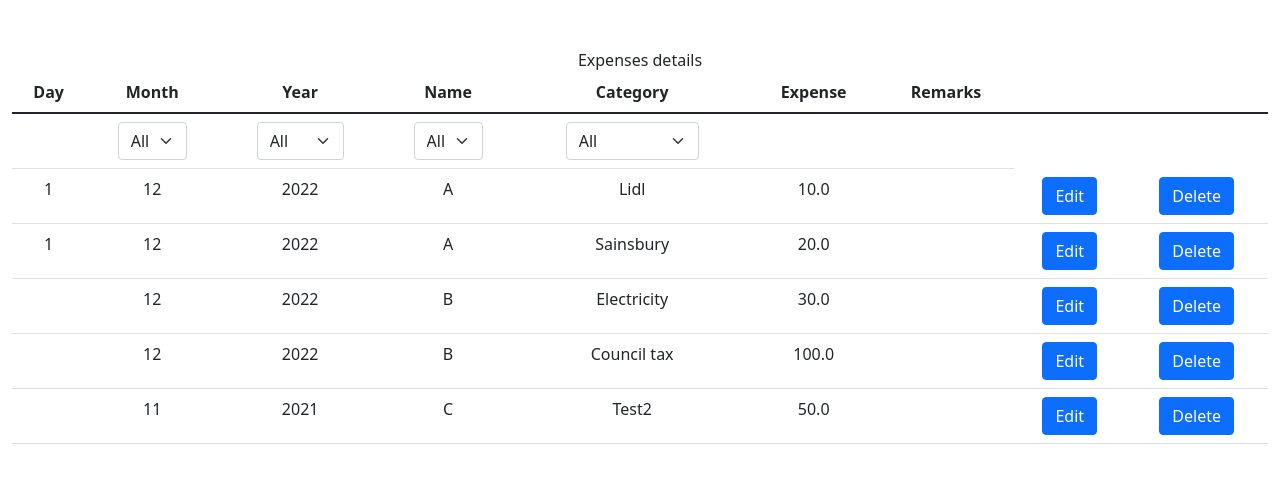
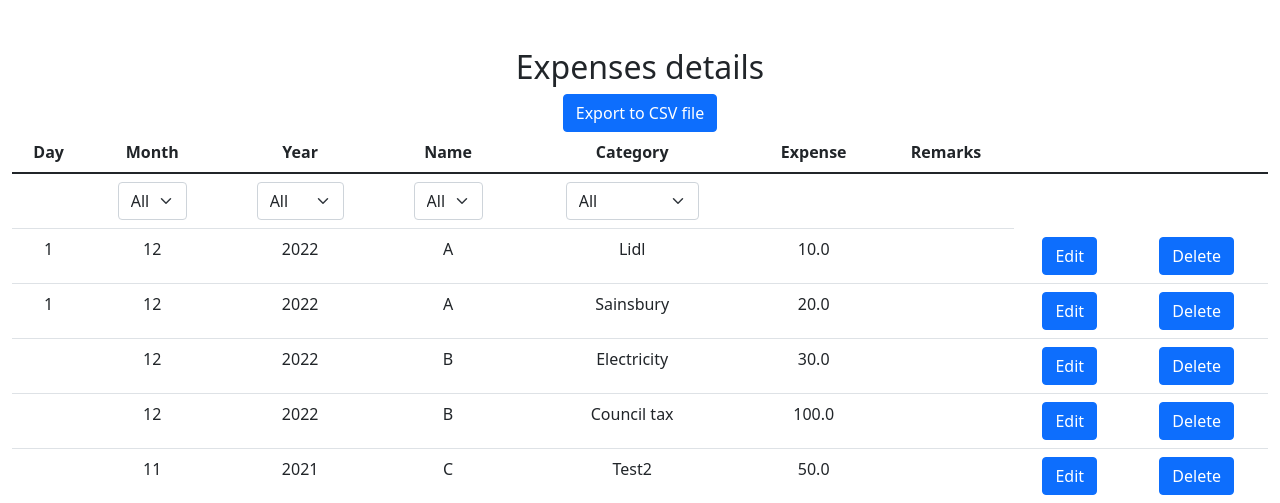
Before and after one commit to tpwong1990/tpwong, a Flask app: page / in a window 1280 px wide. Shown: the part 114-617 px from the top of the page. Run offline with Flask 2, Linux system fonts and the light colour scheme; a user stored in the database is signed in; data comes from the database, SQL or seed files in the repository; some libraries are stand-ins or nearby versions.

Commit message:
Fri, Jan 27, 2023, 5:50 PM +00:00

```diff
--- a/CS50_final/templates/details.html
+++ b/CS50_final/templates/details.html
@@ -37,7 +37,12 @@
     }
 
 </script>
-    <div>Expenses details</div>
+    <div><h2>Expenses details</h2></div>
+    <div>
+        <form action="/export", method ="post">
+            <button class="btn btn-primary" type="submit" id="export" name ="export">Export to CSV file</button></td>
+        </form>
+    </div>
 <form action="/select", method = "post", id="month_select" name="month_select">
 <table class="table">
     <thread>
```
